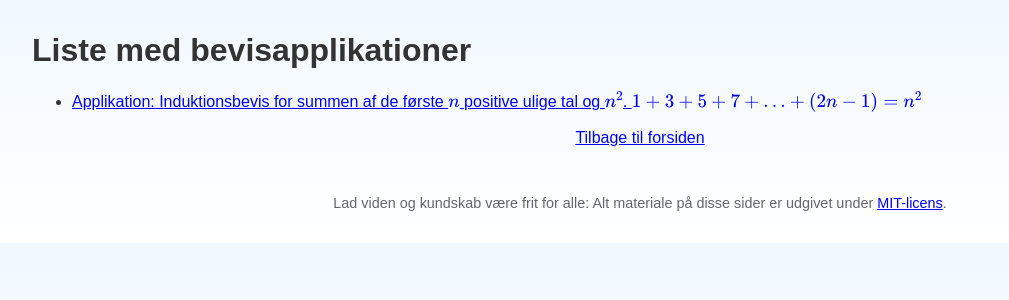
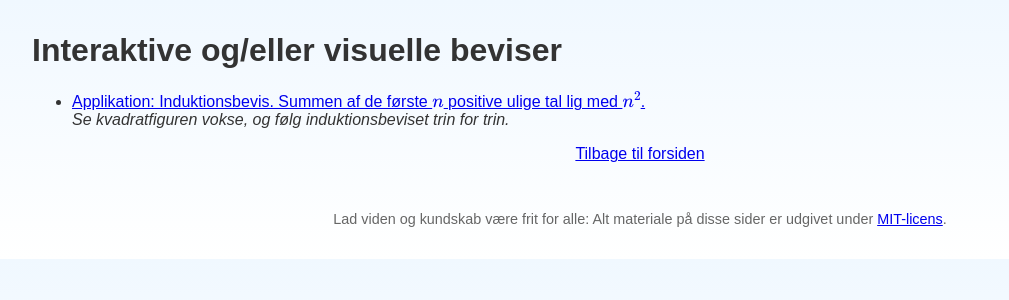
Before and after one commit to jenskaalby/matkem, a Jekyll site: the page built from matematik/beviser/index.md, in a window 1280 px wide. Shown: the top 300 px of the page, without its empty margins (0-1009 px from the left). Built offline with Jekyll 4.4.1, drawn with Linux system fonts in a browser that asks for light colours.

Commit message:
Update index.md

```diff
--- a/matematik/beviser/index.md
+++ b/matematik/beviser/index.md
@@ -3,9 +3,10 @@ layout: default
 title: "Applikationer med beviser"
 ---
 
-# Liste med bevisapplikationer
+# Interaktive og/eller visuelle beviser
 
-- [Applikation: Induktionsbevis for summen af de første $n$ positive ulige tal og $n^2$. $1+3+5+7+...+(2n-1)=n^2$](./induktionsbevis_for_summen_af_ulige_tal.html)
+- [Applikation: Induktionsbevis. Summen af de første $n$ positive ulige tal lig med $n^2$.](./induktionsbevis_for_summen_af_ulige_tal.html)<br>
+*Se kvadratfiguren vokse, og følg induktionsbeviset trin for trin.*
 
 <div style="text-align: center;">
 [Tilbage til forsiden](https://jenskaalby.github.io/matkem/)
```
